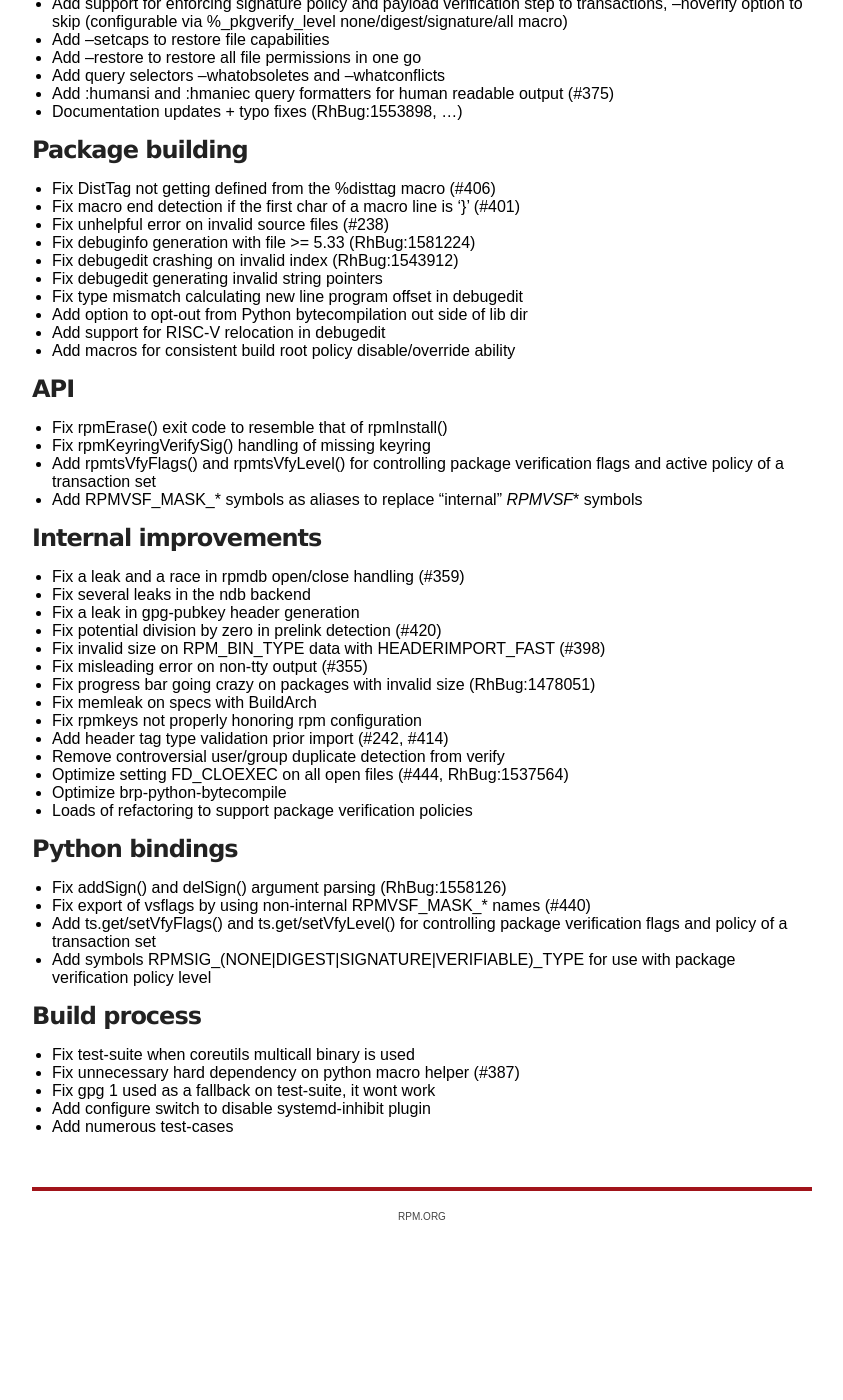
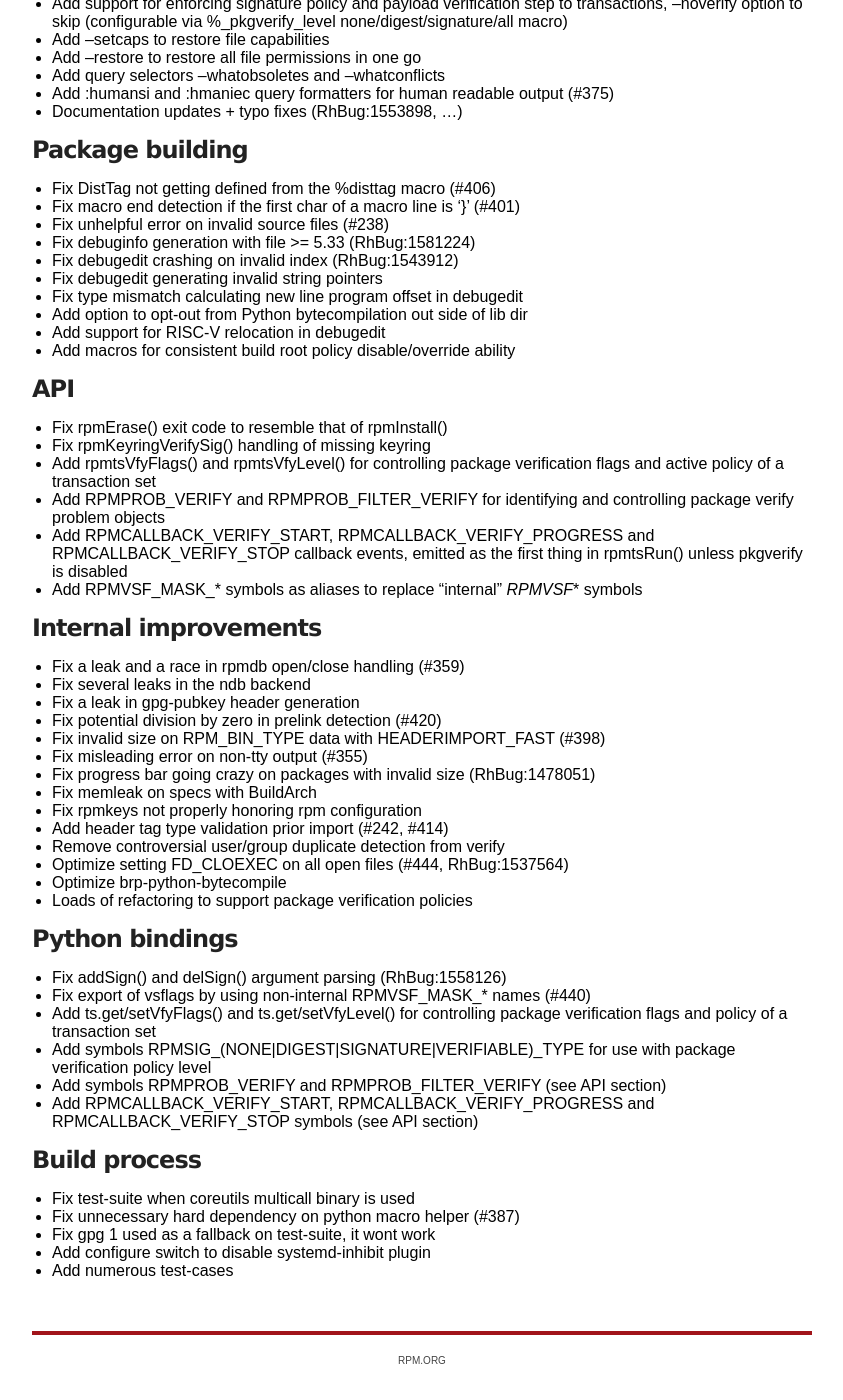
Before and after one commit to rpm-software-management/rpm-web, a Jekyll site: the page built from wiki/Releases/4.14.2.md, in a window 1280 px wide and 1400 px high, scrolled down 638 px. Shown: the whole window, without its empty margins (218-1061 px from the left). Built offline with Jekyll 4.4.1, drawn with Linux system fonts in a browser that asks for light colours; before the commit the page ends 1894 px from its top, so only the background shows below that.

Commit message:
Add some further API details to 4.14.2

```diff
--- a/wiki/Releases/4.14.2.md
+++ b/wiki/Releases/4.14.2.md
@@ -48,6 +48,11 @@ title: rpm.org - Releases
 * Fix rpmKeyringVerifySig() handling of missing keyring
 * Add rpmtsVfyFlags() and rpmtsVfyLevel() for controlling package verification
   flags and active policy of a transaction set
+* Add RPMPROB_VERIFY and RPMPROB_FILTER_VERIFY for identifying and
+  controlling package verify problem objects
+* Add RPMCALLBACK_VERIFY_START, RPMCALLBACK_VERIFY_PROGRESS and
+  RPMCALLBACK_VERIFY_STOP callback events, emitted as the first thing
+  in rpmtsRun() unless pkgverify is disabled
 * Add RPMVSF_MASK_* symbols as aliases to replace "internal" _RPMVSF_* symbols
 
 ### Internal improvements
@@ -76,6 +81,9 @@ title: rpm.org - Releases
   package verification flags and policy of a transaction set
 * Add symbols RPMSIG_(NONE|DIGEST|SIGNATURE|VERIFIABLE)_TYPE for
   use with package verification policy level
+* Add symbols RPMPROB_VERIFY and RPMPROB_FILTER_VERIFY (see API section)
+* Add RPMCALLBACK_VERIFY_START, RPMCALLBACK_VERIFY_PROGRESS and
+  RPMCALLBACK_VERIFY_STOP symbols (see API section)
 
 ### Build process
 
```
